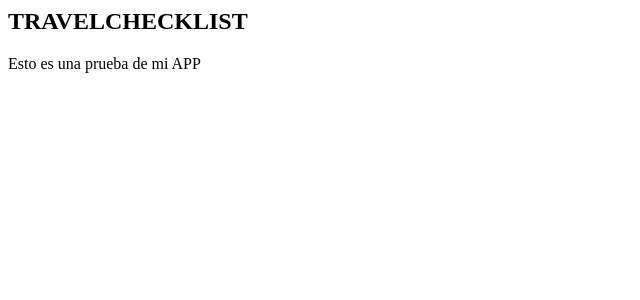
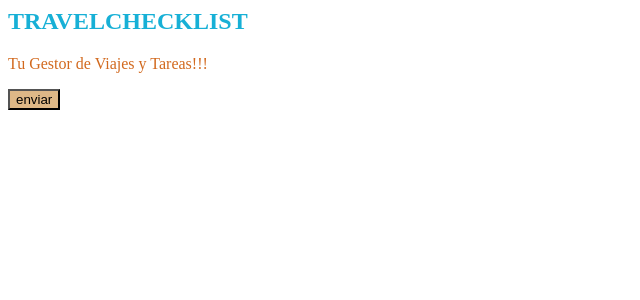
Before and after one commit to Josemanuel-48/Travelchecklist, a Django app: page / in a window 1280 px wide. Shown: the top 300 px of the page, without its empty margins (0-640 px from the left). Run offline with Django 5.2, Linux system fonts and the light colour scheme.

Commit message:
html y css

```diff
--- a/trips/templates/trips/home.html
+++ b/trips/templates/trips/home.html
@@ -1,13 +1,24 @@
-<html lang="en">
+<html lang="es">
 <head>
     <meta charset="UTF-8">
     <meta name="viewport" content="width=device-width, initial-scale=1.0">
     <title>Travelchecklist</title>
+    <style>
+        h2 {
+            color: rgb(23, 176, 214);
+        }
+        p {
+            color: chocolate;
+        }
+        button {
+            background-color: burlywood;
+        }
+    </style>
 
 </head>
 <body>
     <h2>TRAVELCHECKLIST</h2>
-    <p>Esto es una prueba de mi APP</p>
-
+    <p>Tu Gestor de Viajes y Tareas!!!</p>
+    <button>enviar</button>
 </body>
 </html>
```
